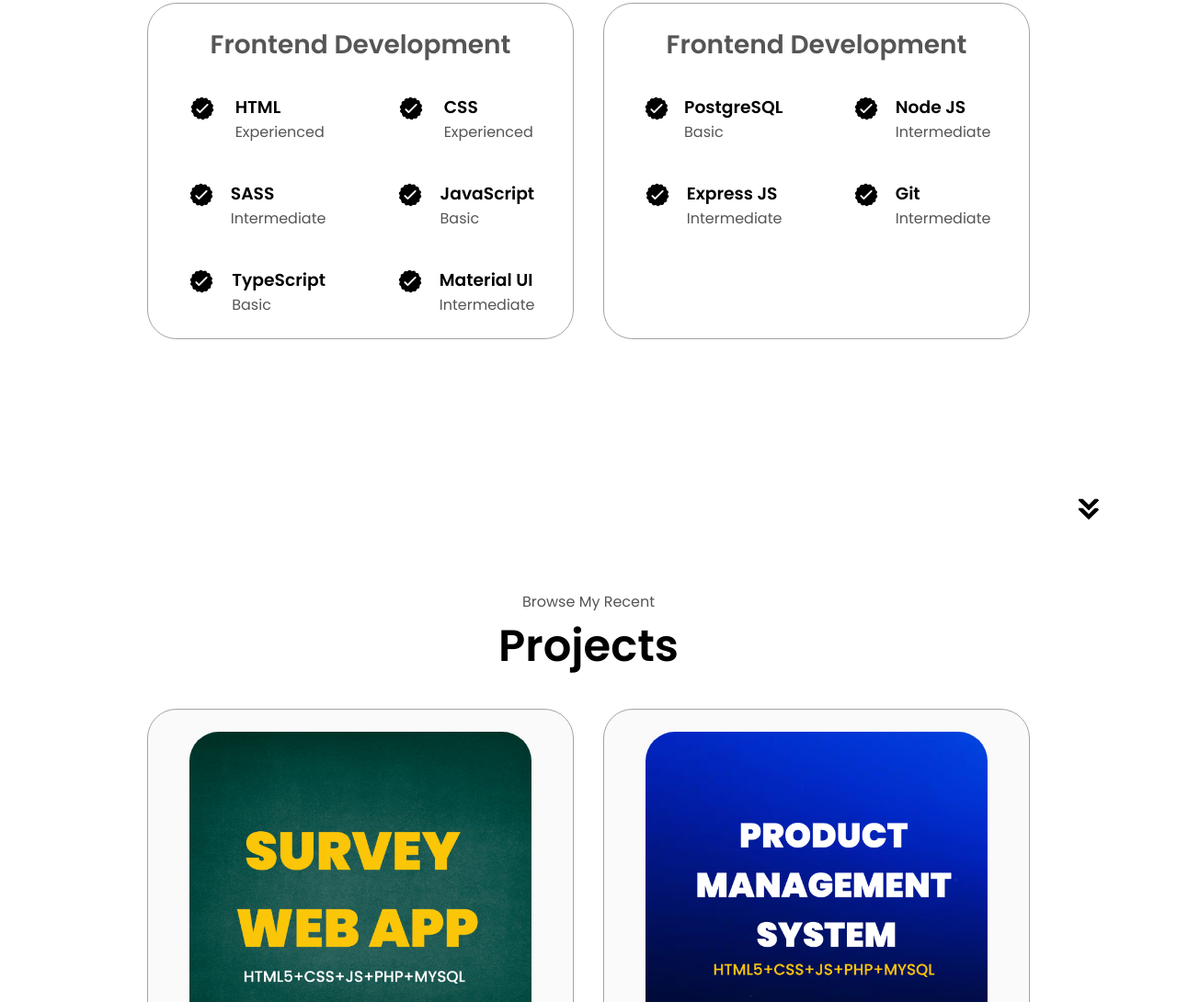
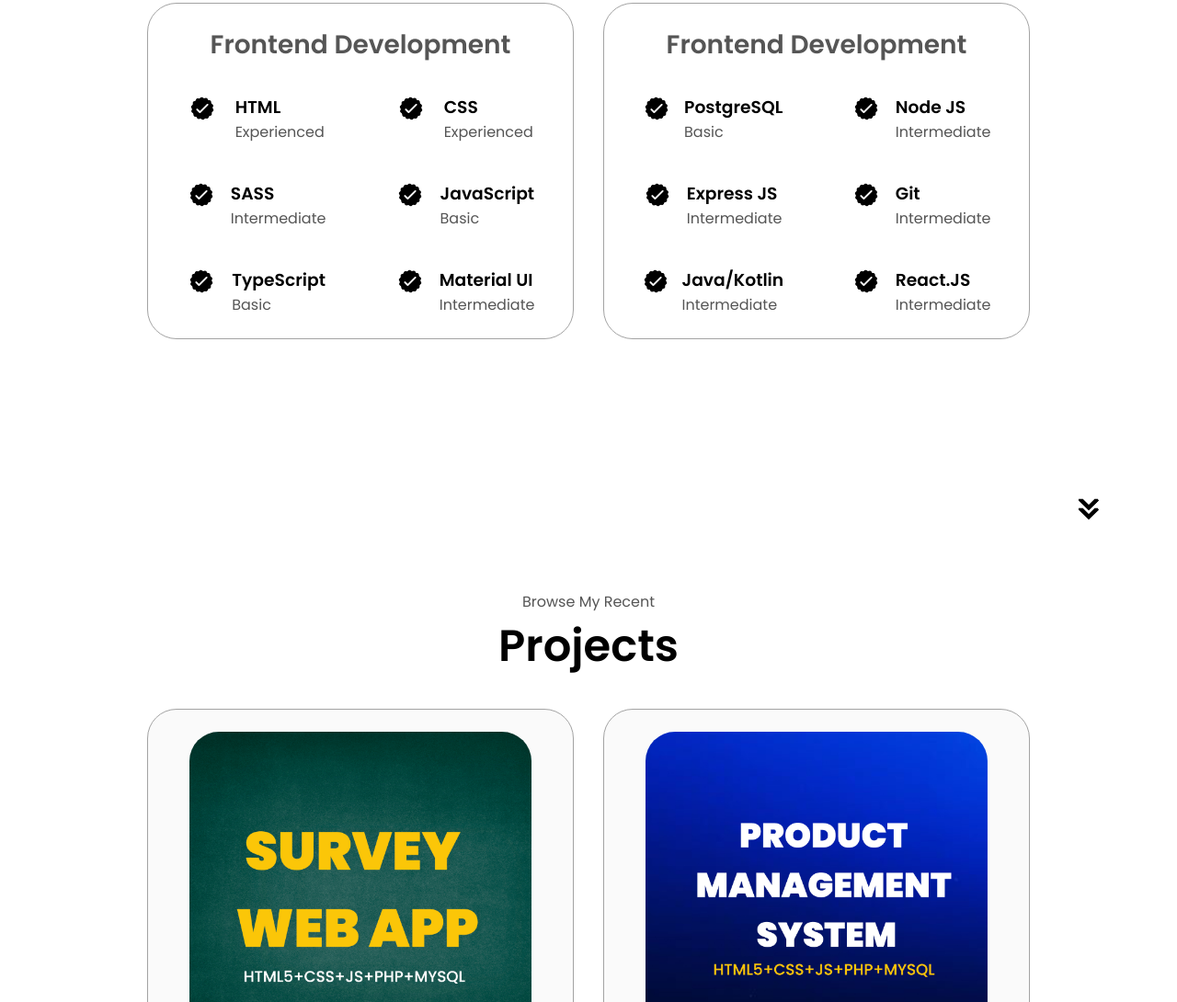
Before and after one commit to titus47/myportfolio, a plain HTML site: page index.html in a window 1280 px wide. Shown: the part 1822-2912 px from the top of the page at 92% size. Drawn offline with Linux system fonts and the light colour scheme.

Commit message:
Update index.html

```diff
--- a/index.html
+++ b/index.html
@@ -248,6 +248,28 @@
                   <p>Intermediate</p>
                 </div>
               </article>
+              <article>
+                <img
+                  src="./assets/checkmark.png"
+                  alt="Experience icon"
+                  class="icon"
+                />
+                <div>
+                  <h3>Java/Kotlin</h3>
+                  <p>Intermediate</p>
+                </div>
+              </article>
+              <article>
+                <img
+                  src="./assets/checkmark.png"
+                  alt="Experience icon"
+                  class="icon"
+                />
+                <div>
+                  <h3>React.JS</h3>
+                  <p>Intermediate</p>
+                </div>
+              </article>
             </div>
           </div>
         </div>
```
